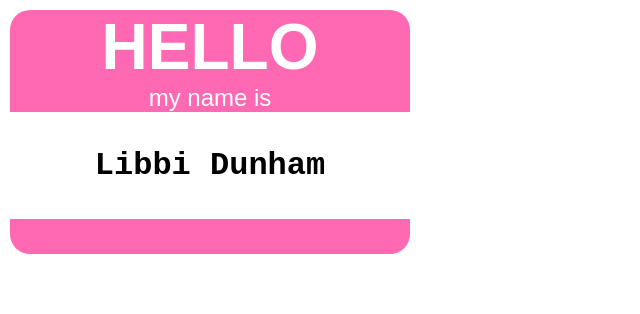
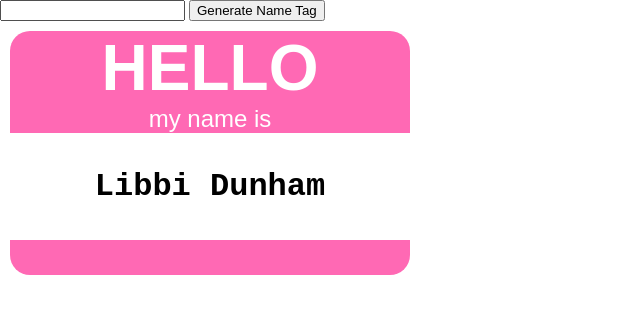
Before and after one commit to Libbi-Dunham/LAB-03a-better-nametag, a plain HTML site: page index.html in a window 1280 px wide. Shown: the whole page, without its empty margins (0-640 px from the left). Drawn offline with Linux system fonts and the light colour scheme; files that its build step writes are made by us from their sources.

Commit message:
added and input and a button

```diff
--- a/index.html
+++ b/index.html
@@ -14,6 +14,11 @@
 </head>
 
 <body>
+    <section id="controls">
+        <input type="text" name="name-tag-name" id="name">
+        <button id="generate">Generate Name Tag</button>
+    </section>
+    <section id="name-tag">
 
     <header>
         <h1>Hello</h1>
@@ -21,6 +26,8 @@
     </header>
     <main>Libbi Dunham</main>
     <footer></footer>
+</section>
+<script type="module" src="./app.js"></script>
 </body>
 
 </html>
```
